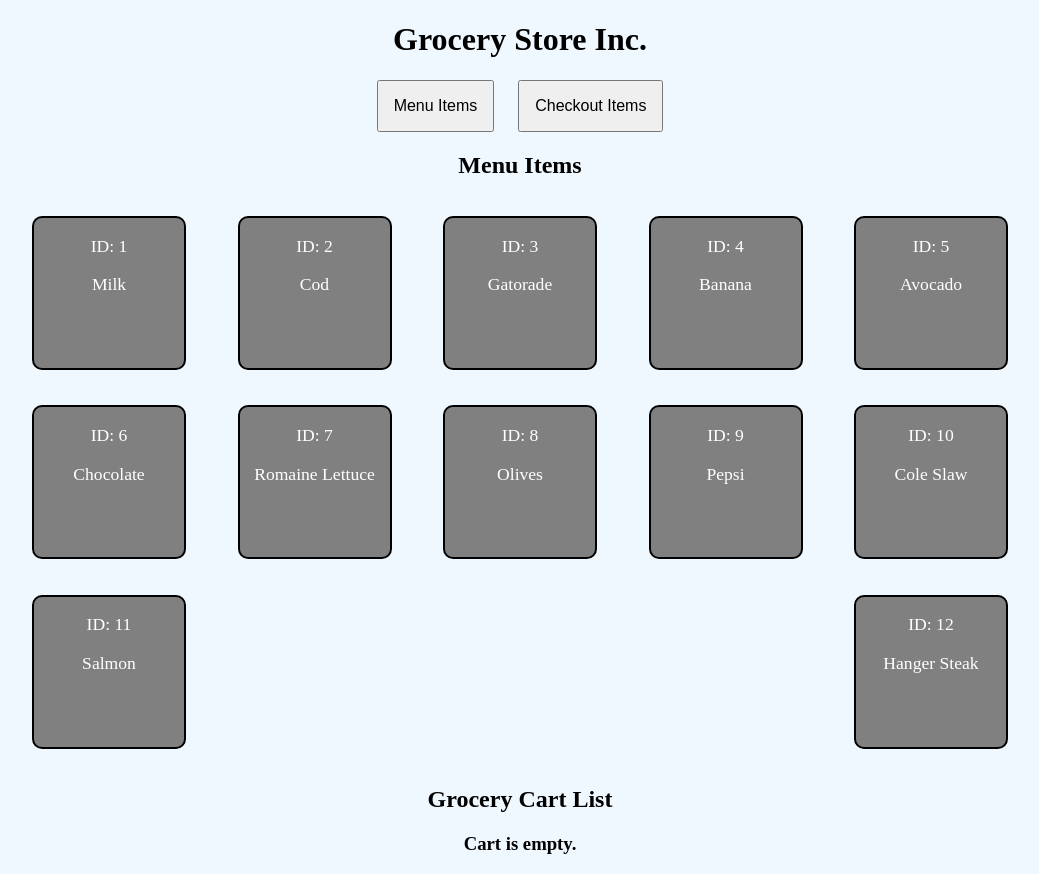
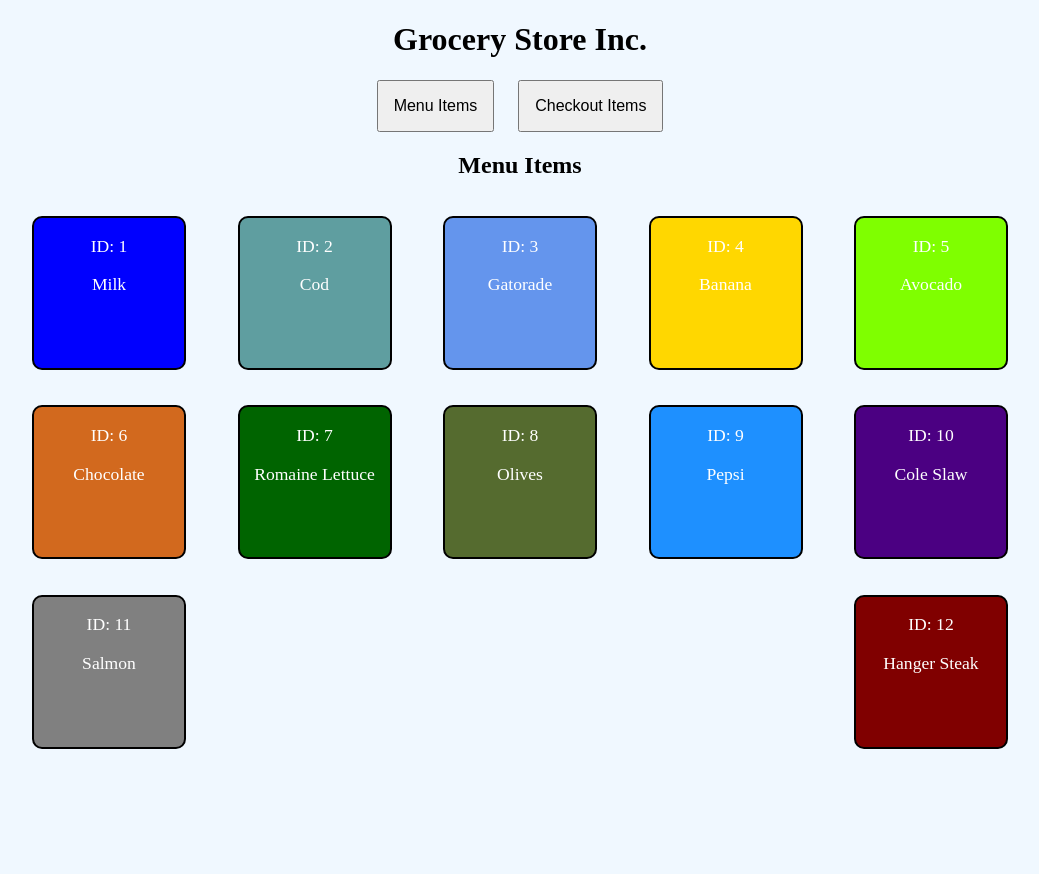
Before and after one commit to amitzed/angular-grocery-app, an Angular app: page /menu in a window 1280 px wide. Shown: the whole page, without its empty margins (120-1159 px from the left). After the commit the page ends 800 px from the top, so only its background shows below. Built offline with nearby package versions, Linux system fonts and the light colour scheme.

Commit message:
Div box colora now match data of item color

```diff
--- a/src/app/grocery-menu/grocery-menu.component.html
+++ b/src/app/grocery-menu/grocery-menu.component.html
@@ -5,10 +5,14 @@
     (click)="onSelectItem(item)"
     [class.itemSelected]="item === selectedItem"
   >
-    <div class="items-container_item-wrapper"> <!-- Need to background color box with {{item.color}}-->
+
+    <div
+    class="items-container_item-wrapper"
+    [ngStyle]="{'background': getColor(item)}"
+    >
       <p>ID: {{item.id}}</p>
       <p>{{item.name}}</p>
     </div>
+
   </div>
 </div>
-<app-grocery-list></app-grocery-list>
--- a/src/app/grocery-menu/grocery-menu.component.scss
+++ b/src/app/grocery-menu/grocery-menu.component.scss
@@ -7,6 +7,10 @@
   .itemSelected {
     background: slateblue;
     border-radius: 10px;
+  }
+
+  .tester {
+    background: blue;
   }
 
   &_item-wrapper {
--- a/src/app/grocery-menu/grocery-menu.component.ts
+++ b/src/app/grocery-menu/grocery-menu.component.ts
@@ -32,4 +32,46 @@ export class GroceryMenuComponent implements OnInit {
     this.listService.addItem(`ID: ${item.id} -- ITEM: ${item.name}`)
   }
 
+  public getColor(item: IMenu) {
+    switch (item.color) {
+      case 'blue':
+        return 'blue';
+        break;
+      case 'cadetblue':
+        return 'cadetblue';
+        break;
+      case 'cornflowerblue':
+        return 'cornflowerblue';
+        break;
+      case 'gold':
+        return 'gold';
+        break;
+      case 'chartreuse':
+        return 'chartreuse';
+        break;
+      case 'chocolate':
+        return 'chocolate';
+      case 'darkgreen':
+        return 'darkgreen';
+        break;
+      case 'darkolivegreen':
+        return 'darkolivegreen';
+        break;
+      case 'dodgerblue':
+        return 'dodgerblue';
+        break;
+      case 'indigo':
+        return 'indigo';
+        break;
+      case 'light coral':
+        return 'light coral';
+        break;
+      case 'maroon':
+        return 'maroon';
+        break;
+      default:
+        return 'lightgreen'
+    }
+  }
+
 }
```
